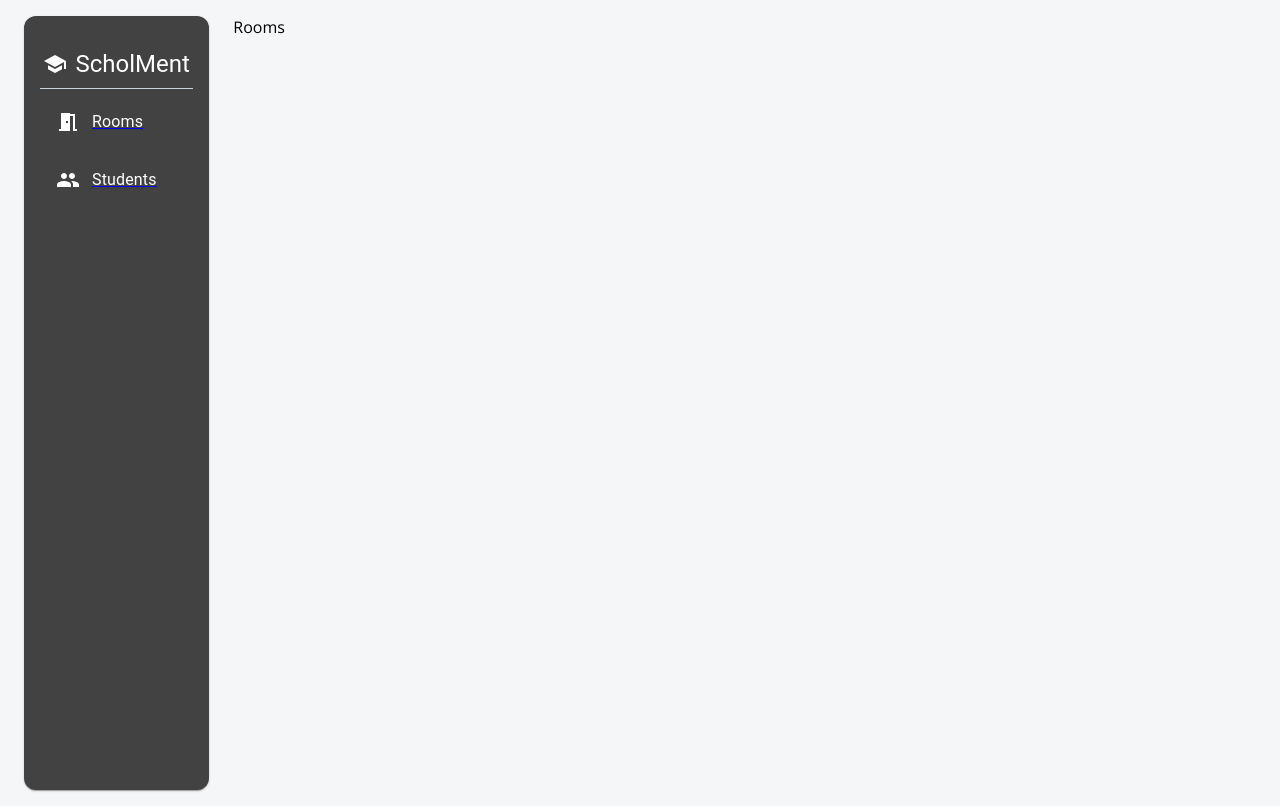
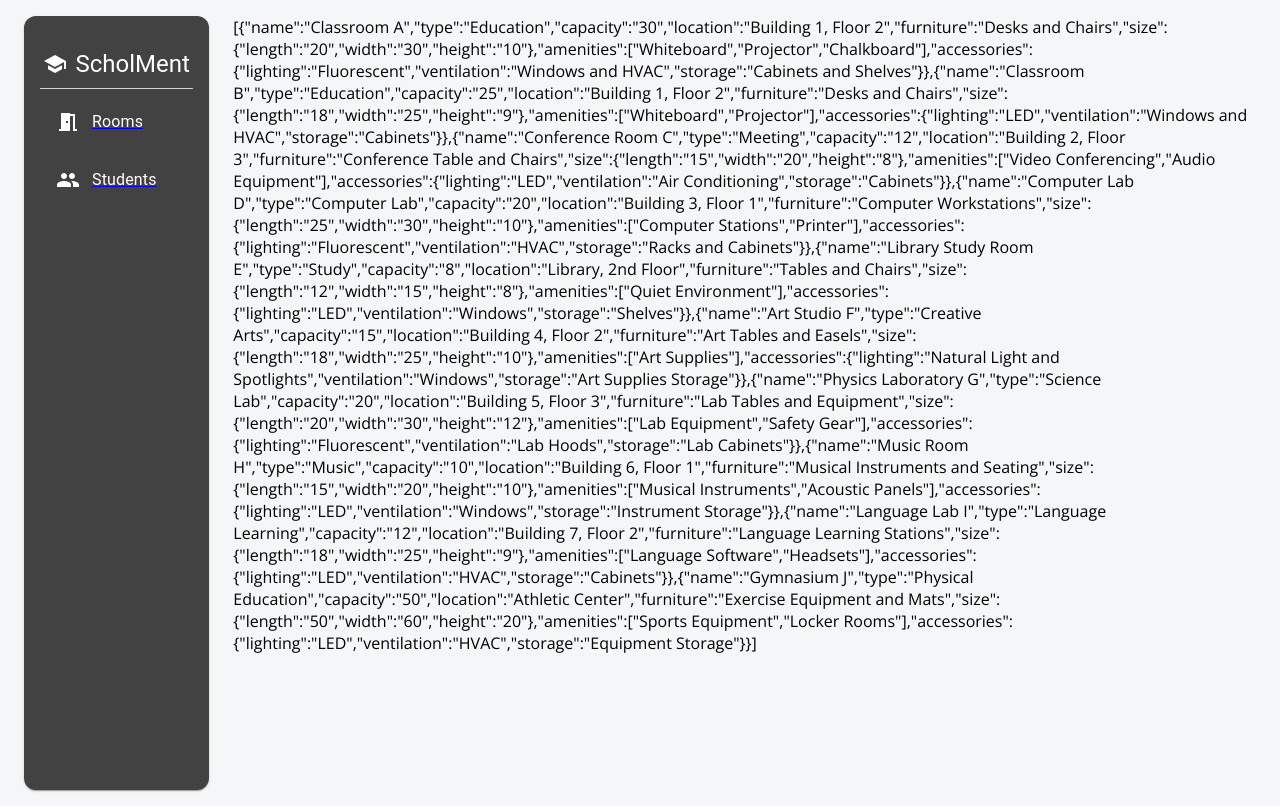
Before and after one commit to lucjdo/schoment, a React (Vite) app: page /rooms in a window 1280 px wide. Built offline with nearby package versions, Linux system fonts and the light colour scheme.

Commit message:
feat: add rooms mock

```diff
--- /dev/null
+++ b/src/containers/Rooms/index.tsx
@@ -0,0 +1,5 @@
+import ROOMS from '../../mocks/Rooms.json'
+
+export default function Rooms() {
+  return <div>{JSON.stringify(ROOMS)}</div>
+}
--- a/src/containers/Routes/index.tsx
+++ b/src/containers/Routes/index.tsx
@@ -1,9 +1,12 @@
+import Rooms from '@containers/Rooms'
 import { Route, Switch } from 'wouter'
 
 export default function Routes() {
   return (
     <Switch>
-      <Route path='/rooms'>Rooms</Route>
+      <Route path='/rooms'>
+        <Rooms />
+      </Route>
       <Route path='/rooms/:id'>Room</Route>
       <Route path='/students'>Students</Route>
     </Switch>
--- /dev/null
+++ b/src/mocks/Rooms.json
@@ -0,0 +1,182 @@
+[
+  {
+    "name": "Classroom A",
+    "type": "Education",
+    "capacity": "30",
+    "location": "Building 1, Floor 2",
+    "furniture": "Desks and Chairs",
+    "size": {
+      "length": "20",
+      "width": "30",
+      "height": "10"
+    },
+    "amenities": ["Whiteboard", "Projector", "Chalkboard"],
+    "accessories": {
+      "lighting": "Fluorescent",
+      "ventilation": "Windows and HVAC",
+      "storage": "Cabinets and Shelves"
+    }
+  },
+  {
+    "name": "Classroom B",
+    "type": "Education",
+    "capacity": "25",
+    "location": "Building 1, Floor 2",
+    "furniture": "Desks and Chairs",
+    "size": {
+      "length": "18",
+      "width": "25",
+      "height": "9"
+    },
+    "amenities": ["Whiteboard", "Projector"],
+    "accessories": {
+      "lighting": "LED",
+      "ventilation": "Windows and HVAC",
+      "storage": "Cabinets"
+    }
+  },
+  {
+    "name": "Conference Room C",
+    "type": "Meeting",
+    "capacity": "12",
+    "location": "Building 2, Floor 3",
+    "furniture": "Conference Table and Chairs",
+    "size": {
+      "length": "15",
+      "width": "20",
+      "height": "8"
+    },
+    "amenities": ["Video Conferencing", "Audio Equipment"],
+    "accessories": {
+      "lighting": "LED",
+      "ventilation": "Air Conditioning",
+      "storage": "Cabinets"
+    }
+  },
+  {
+    "name": "Computer Lab D",
+    "type": "Computer Lab",
+    "capacity": "20",
+    "location": "Building 3, Floor 1",
+    "furniture": "Computer Workstations",
+    "size": {
+      "length": "25",
+      "width": "30",
+      "height": "10"
+    },
+    "amenities": ["Computer Stations", "Printer"],
+    "accessories": {
+      "lighting": "Fluorescent",
+      "ventilation": "HVAC",
+      "storage": "Racks and Cabinets"
+    }
+  },
+  {
+    "name": "Library Study Room E",
+    "type": "Study",
+    "capacity": "8",
+    "location": "Library, 2nd Floor",
+    "furniture": "Tables and Chairs",
+    "size": {
+      "length": "12",
+      "width": "15",
+      "height": "8"
+    },
+    "amenities": ["Quiet Environment"],
+    "accessories": {
+      "lighting": "LED",
+      "ventilation": "Windows",
+      "storage": "Shelves"
+    }
+  },
+  {
+    "name": "Art Studio F",
+    "type": "Creative Arts",
+    "capacity": "15",
+    "location": "Building 4, Floor 2",
+    "furniture": "Art Tables and Easels",
+    "size": {
+      "length": "18",
+      "width": "25",
+      "height": "10"
+    },
+    "amenities": ["Art Supplies"],
+    "accessories": {
+      "lighting": "Natural Light and Spotlights",
+      "ventilation": "Windows",
+      "storage": "Art Supplies Storage"
+    }
+  },
+  {
+    "name": "Physics Laboratory G",
+    "type": "Science Lab",
+    "capacity": "20",
+    "location": "Building 5, Floor 3",
+    "furniture": "Lab Tables and Equipment",
+    "size": {
+      "length": "20",
+      "width": "30",
+      "height": "12"
+    },
+    "amenities": ["Lab Equipment", "Safety Gear"],
+    "accessories": {
+      "lighting": "Fluorescent",
+      "ventilation": "Lab Hoods",
+      "storage": "Lab Cabinets"
+    }
+  },
+  {
+    "name": "Music Room H",
+    "type": "Music",
+    "capacity": "10",
+    "location": "Building 6, Floor 1",
+    "furniture": "Musical Instruments and Seating",
+    "size": {
+      "length": "15",
+      "width": "20",
+      "height": "10"
+    },
+    "amenities": ["Musical Instruments", "Acoustic Panels"],
+    "accessories": {
+      "lighting": "LED",
+      "ventilation": "Windows",
+      "storage": "Instrument Storage"
+    }
+  },
+  {
+    "name": "Language Lab I",
+    "type": "Language Learning",
+    "capacity": "12",
+    "location": "Building 7, Floor 2",
+    "furniture": "Language Learning Stations",
+    "size": {
+      "length": "18",
+      "width": "25",
+      "height": "9"
+    },
+    "amenities": ["Language Software", "Headsets"],
+    "accessories": {
+      "lighting": "LED",
+      "ventilation": "HVAC",
+      "storage": "Cabinets"
+    }
+  },
+  {
+    "name": "Gymnasium J",
+    "type": "Physical Education",
+    "capacity": "50",
+    "location": "Athletic Center",
+    "furniture": "Exercise Equipment and Mats",
+    "size": {
+      "length": "50",
+      "width": "60",
+      "height": "20"
+    },
+    "amenities": ["Sports Equipment", "Locker Rooms"],
+    "accessories": {
+      "lighting": "LED",
+      "ventilation": "HVAC",
+      "storage": "Equipment Storage"
+    }
+  }
+]
```
